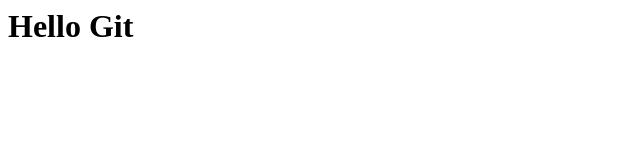
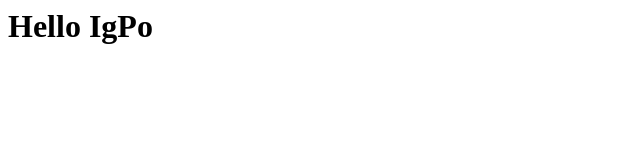
Before and after one commit to IGPO/igpo, a plain HTML site: page index.htm in a window 1280 px wide. Shown: the full height of the page, 0-640 px from the left. Drawn offline with Linux system fonts and the light colour scheme.

Commit message:
Wrong Commit

```diff
--- a/index.htm
+++ b/index.htm
@@ -1 +1 @@
-<h1>Hello Git</1>
+<h1>Hello IgPo</1>
```
